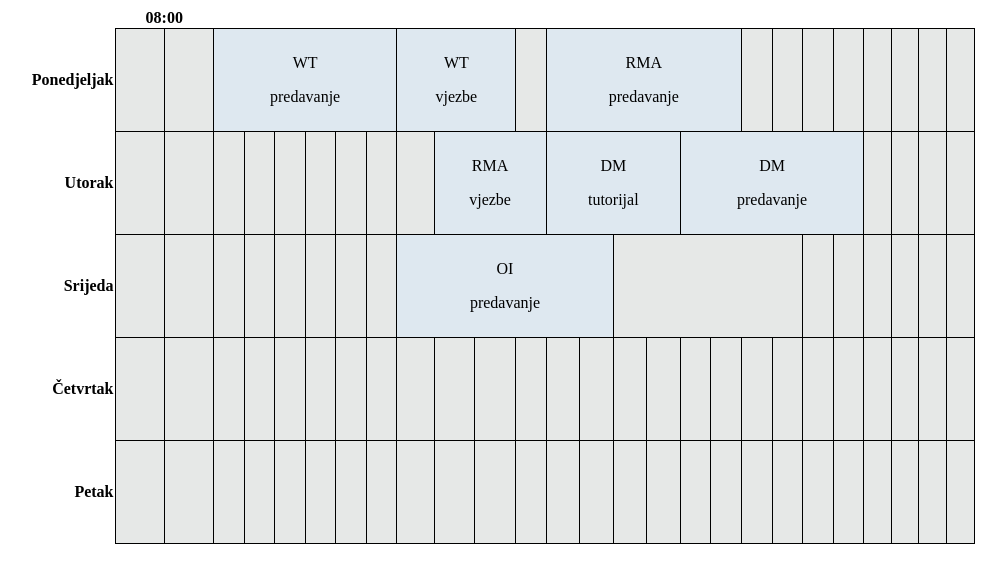
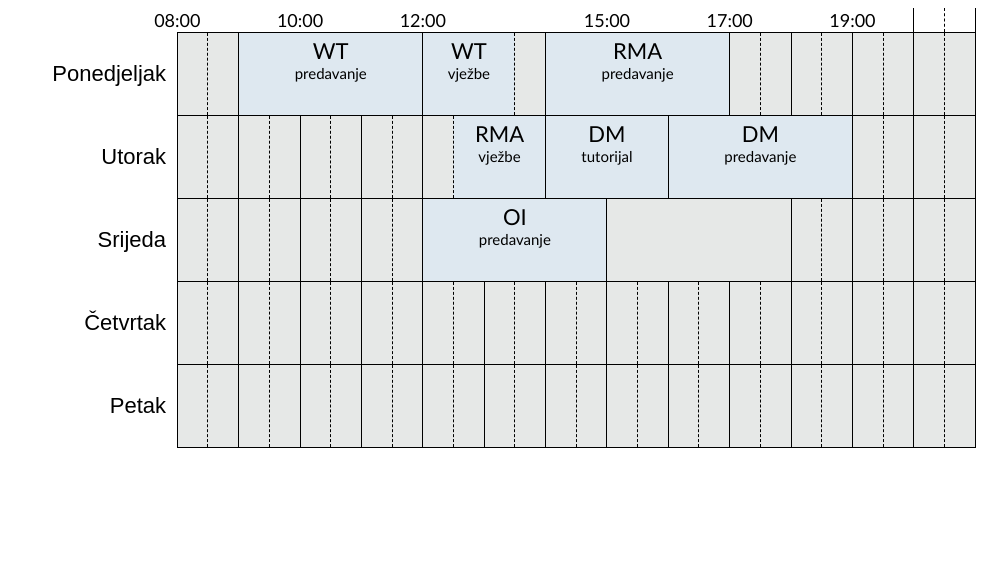
Before and after one commit to mtalirevic1/student-timetable-app, a plain HTML site: page raspored.html in a window 1280 px wide. Shown: the whole page, without its empty margins (171-1178 px from the left). Drawn offline with Linux system fonts and the light colour scheme.

Commit message:
Potpuna implementacija prvog zadatka. general.css dodan za stilove koji se koriste na svim stranicama

```diff
--- a/raspored.html
+++ b/raspored.html
@@ -4,19 +4,63 @@
     <meta charset="UTF-8">
     <title>Raspored</title>
     <link rel="stylesheet" type="text/css" href="resources/css/raspored.css" media="screen"/>
+    <link rel="stylesheet" type="text/css" href="resources/css/general.css" media="screen"/>
 </head>
 <body>
 <table><!-- 26 kolona bez dana -->
     <colgroup>
-        <col span="8" class="">
-        <col span="26" class="raspored">
+        <col>
+        <col>
+        <col>
+        <col>
+        <col>
+        <col>
+        <col>
+        <col>
+        <col class="isprekidano">
+        <col class="isprekidano">
+        <col class="isprekidano">
+        <col class="isprekidano">
+        <col class="isprekidano">
+        <col class="isprekidano">
+        <col class="isprekidano">
+        <col class="isprekidano">
+        <col class="isprekidano">
+        <col class="isprekidano">
+        <col class="isprekidano">
+        <col class="isprekidano">
+        <col class="isprekidano">
+        <col class="isprekidano">
+        <col class="isprekidano">
+        <col class="isprekidano">
+        <col class="isprekidano">
+        <col class="isprekidano">
+        <col class="isprekidano">
+        <col class="isprekidano">
+        <col class="isprekidano">
+        <col class="isprekidano">
+        <col class="isprekidano">
+        <col class="isprekidano">
+        <col class="isprekidano">
+        <col class="isprekidano">
+        <col class="isprekidano">
     </colgroup>
     <tr>
-        <th></th>
+        <th colspan="7"></th>
         <th class="vrijeme" colspan="2">08:00</th>
+        <th class="vrijeme" colspan="2"></th>
+        <th class="vrijeme" colspan="2">10:00</th>
+        <th class="vrijeme" colspan="2"></th>
+        <th class="vrijeme" colspan="2">12:00</th>
+        <th class="vrijeme" colspan="4"></th>
+        <th class="vrijeme" colspan="2">15:00</th>
+        <th class="vrijeme" colspan="2"></th>
+        <th class="vrijeme" colspan="2">17:00</th>
+        <th class="vrijeme" colspan="2"></th>
+        <th class="vrijeme" colspan="2">19:00</th>
     </tr>
     <tr>
-        <th class="dan">Ponedjeljak</th>
+        <th colspan="8" class="dan">Ponedjeljak</th>
         <td></td>
         <td></td>
         <td class="popunjeni" colspan="6">
@@ -25,7 +69,7 @@
         </td>
         <td class="popunjeni" colspan="3">
             <p class="predmet">WT</p>
-            <p class="aktivnost">vjezbe</p>
+            <p class="aktivnost">vježbe</p>
         </td>
         <td></td>
         <td class="popunjeni" colspan="6">
@@ -42,7 +86,7 @@
         <td></td>
     </tr>
     <tr>
-        <th class="dan">Utorak</th>
+        <th colspan="8" class="dan">Utorak</th>
         <td></td>
         <td></td>
         <td></td>
@@ -54,7 +98,7 @@
         <td></td>
         <td class="popunjeni" colspan="3">
             <p class="predmet">RMA</p>
-            <p class="aktivnost">vjezbe</p>
+            <p class="aktivnost">vježbe</p>
         </td>
         <td class="popunjeni" colspan="4">
             <p class="predmet">DM</p>
@@ -70,7 +114,7 @@
         <td></td>
     </tr>
     <tr>
-        <th class="dan">Srijeda</th>
+        <th colspan="8" class="dan">Srijeda</th>
         <td></td>
         <td></td>
         <td></td>
@@ -92,7 +136,7 @@
         <td></td>
     </tr>
     <tr>
-        <th class="dan">Četvrtak</th>
+        <th colspan="8" class="dan">Četvrtak</th>
         <td></td>
         <td></td>
         <td></td>
@@ -121,7 +165,7 @@
         <td></td>
     </tr>
     <tr>
-        <th class="dan">Petak</th>
+        <th colspan="8" class="dan">Petak</th>
         <td></td>
         <td></td>
         <td></td>
--- /dev/null
+++ b/resources/css/general.css
@@ -0,0 +1,3 @@
+body{
+    font-size: 62.5%; /*najlakse raditi sa em jedinicama 1em=10px*/
+}
--- a/resources/css/raspored.css
+++ b/resources/css/raspored.css
@@ -1,28 +1,36 @@
 table{
-    width: 80%;
+    width: 85%;
     margin: auto;
     border-collapse: collapse;
+    table-layout: fixed;
 }
 
 th{
     border-collapse: collapse;
+    font-weight: normal;
 }
 
 th.dan{
     text-align: right;
-    font-size: 100%;
-    width: 15%;
+    font-size: 2.2em;
+    font-family: "Lucida Sans Typewriter", sans-serif;
+    padding-right: 1%;
 }
 
 th.vrijeme{
+    font-size: 1.8em;
+    font-family: Calibri, sans-serif;
+    border-left: hidden;
+    border-right: hidden;
+}
 
-}
 
 td{
     background-color: #e6e8e7;
-    border: 1px solid black;
-    height: 100px;
-    width: 0.5em;
+    border-top: 1px solid black;
+    border-bottom: 1px solid black;
+    height: 8em;
+    width: 2%;
 }
 
 td.popunjeni{
@@ -30,6 +38,24 @@ td.popunjeni{
     text-align: center;
 }
 
+p{
+    font-family: Calibri, sans-serif;
+    margin: 0;
+}
+
 p.predmet{
+    font-size: 2.2em;
+}
 
+p.aktivnost{
+    font-size: 1.5em;
+    margin-bottom: 2em;
 }
+
+.isprekidano:nth-of-type(2n+1){
+    border-left: 1px solid black;
+}
+
+.isprekidano:nth-of-type(2n){
+    border-left: 1px dashed black;
+}
```
